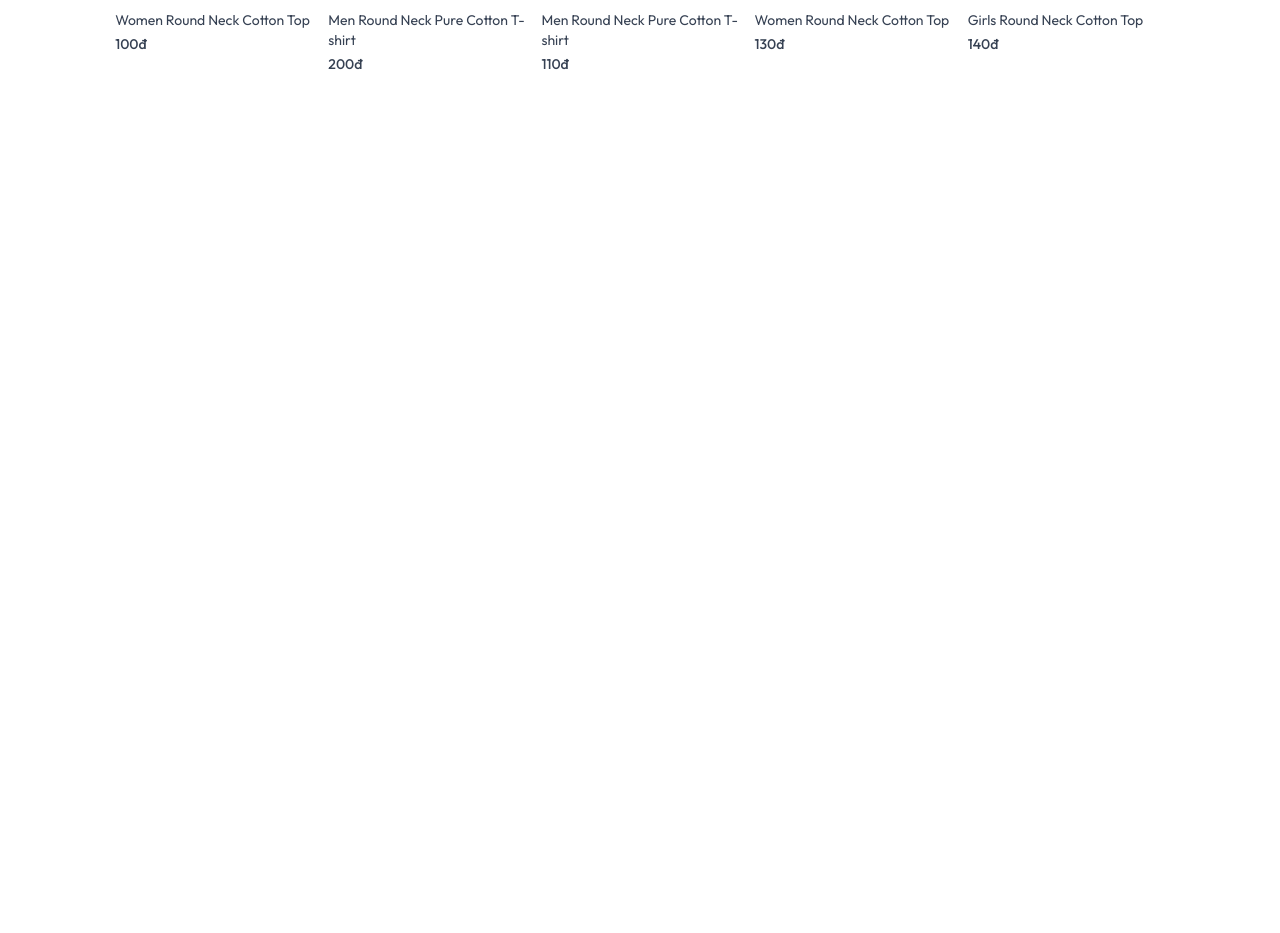
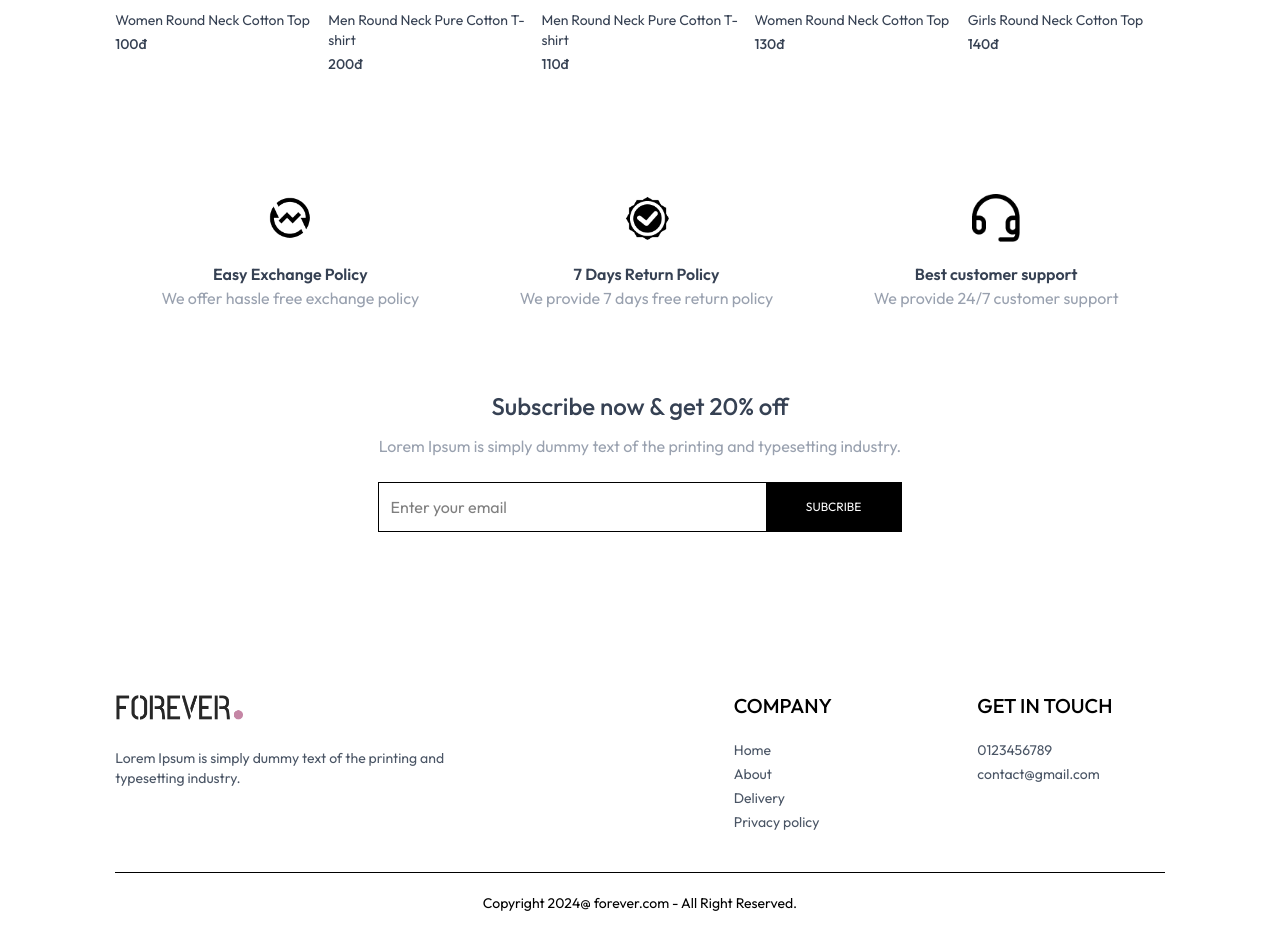
Before and after one commit to BuiCuong203/JerseyShop_Frontend, a React (Vite) app: page / in a window 1280 px wide. Shown: the part 1715-2648 px from the top of the page. Before the commit the page ends 1829 px from the top, so only its background shows below. Built offline with nearby package versions, Linux system fonts and the light colour scheme.

Commit message:
first commit

```diff
--- a/src/App.jsx
+++ b/src/App.jsx
@@ -10,6 +10,7 @@
 import PlaceOrder from "./pages/PlaceOrder"
 import Orders from "./pages/Orders"
 import Navbar from "./components/Navbar";
+import Footer from "./components/Footer";
 
 const App = () => {
   return (
@@ -27,6 +28,7 @@
         <Route path='/place-order' element={<PlaceOrder />} />
         <Route path='/orders' element={<Orders />} />
       </Routes>
+      <Footer />
     </div>
   );
 }
--- /dev/null
+++ b/src/components/Footer.jsx
@@ -0,0 +1,42 @@
+import React from 'react'
+import { assets } from '../assets/frontend_assets/assets'
+
+const Footer = () => {
+    return (
+        <div>
+            <div className='flex flex-col sm:grid grid-cols-[3fr_1fr_1fr] gap-14 my-10 mt-40 text-sm'>
+                <div>
+                    <img className='mb-5 w-32' src={assets.logo} alt='' />
+                    <p className='w-full md:w-2/3 text-gray-600'>
+                    Lorem Ipsum is simply dummy text of the printing and typesetting industry.
+                    </p>
+                </div>
+
+                <div>
+                    <p className='text-xl font-medium mb-5'>COMPANY</p>
+                    <ul className='flex flex-col gap-1 text-gray-600'>
+                        <li>Home</li>
+                        <li>About</li>
+                        <li>Delivery</li>
+                        <li>Privacy policy</li>
+                    </ul>
+                </div>
+
+                <div>
+                    <p className='text-xl font-medium mb-5'>GET IN TOUCH</p>
+                    <ul className='flex flex-col gap-1 text-gray-600'>
+                        <li>0123456789</li>
+                        <li>contact@gmail.com</li>
+                    </ul>
+                </div>
+            </div>
+
+            <div>
+                <hr />
+                <p className='py-5 text-sm text-center'>Copyright 2024@ forever.com - All Right Reserved.</p>
+            </div>
+        </div>
+    )
+}
+
+export default Footer
--- /dev/null
+++ b/src/components/Newletterbox.jsx
@@ -0,0 +1,25 @@
+import React from 'react'
+
+const Newletterbox = () => {
+
+    const onSubmitHandler = (e) => {
+        e.preventDefault();
+    }
+
+    return (
+        <div className='text-center'>
+            <p className='text-2xl font-medium text-gray-700'> Subscribe now & get 20% off</p>
+
+            <p className='text-gray-400 mt-3'>
+            Lorem Ipsum is simply dummy text of the printing and typesetting industry.
+            </p>
+
+            <form onSubmit={onSubmitHandler} className='w-full sm:w-1/2 flex items-center gap-3 mx-auto my-6 border pl-3'>
+                <input className='w-full sm:flex-1 outline-none' type="email" placeholder='Enter your email' />
+                <button className='bg-black text-white text-xs px-10 py-4 cursor-pointer' type='submit'>SUBCRIBE</button>
+            </form>
+        </div>
+    )
+}
+
+export default Newletterbox
--- /dev/null
+++ b/src/components/OurPolicy.jsx
@@ -0,0 +1,28 @@
+import React from 'react'
+import { assets } from '../assets/frontend_assets/assets'
+
+const OurPolicy = () => {
+  return (
+    <div className='flex flex-col sm:flex-row justify-around gap-12 sm:gap-2 text-center py-20 text-xs sm:text-sm md:text-base text-gray-700'>
+      <div>
+        <img src={assets.exchange_icon} className='w-12 m-auto mb-5' alt='' />
+        <p className='font-semibold'>Easy Exchange Policy</p>
+        <p className='text-gray-400'>We offer hassle free exchange policy</p>
+      </div>
+
+      <div>
+        <img src={assets.quality_icon} className='w-12 m-auto mb-5' alt='' />
+        <p className='font-semibold'>7 Days Return Policy</p>
+        <p className='text-gray-400'>We provide 7 days free return policy</p>
+      </div>
+
+      <div>
+        <img src={assets.support_img} className='w-12 m-auto mb-5' alt='' />
+        <p className='font-semibold'>Best customer support</p>
+        <p className='text-gray-400'>We provide 24/7 customer support</p>
+      </div>
+    </div>
+  )
+}
+
+export default OurPolicy
--- a/src/pages/Collection.jsx
+++ b/src/pages/Collection.jsx
@@ -1,9 +1,114 @@
-import React from 'react'
+import React, { useContext, useEffect, useState } from 'react'
+import { ShopContext } from '../context/ShopContext'
+import { assets } from '../assets/frontend_assets/assets'
+import Title from '../components/Title'
+import ProductItem from '../components/ProductItem'
 
 const Collection = () => {
+
+  const { products } = useContext(ShopContext);
+  const [showFilter, setShowFilter] = useState(false);
+  const [filterProducts, setFilterProducts] = useState([]);
+  const [category, setCategory] = useState([]);
+  const [subCategory, setSubCategory] = useState([]);
+
+  const toggleCategory = (e) => {
+    if(category.includes(e.target.value)) {
+      setCategory(prev => prev.filter(item => item !== e.target.value))
+    }
+    else {
+      setCategory(prev => [...prev, e.target.value])
+    }
+  }
+
+  const toggleSubCategory = (e) => {
+    if(subCategory.includes(e.target.value)) {
+      setSubCategory(prev => prev.filter(item => item !== e.target.value))
+    }
+    else {
+      setSubCategory(prev => [...prev, e.target.value])
+    }
+  }
+
+  const applyFilter = () => {
+    var productsCopy = products.slice();
+
+    if(category.length > 0){
+      productsCopy = productsCopy.filter(item => category.includes(item.category));
+    }
+
+    if(subCategory.length > 0) {
+      productsCopy = productsCopy.filter(item => subCategory.includes(item.subCategory))
+    }
+
+    setFilterProducts(productsCopy)
+  }
+
+  useEffect(() => {
+    applyFilter();
+  }, [category, subCategory]);
+
   return (
-    <div>
+    <div className='flex flex-col sm:flex-row gap-1 sm:gap-10 pt-10 border-t'>
+      <div className='min-w-60'>
+        <p onClick={() => setShowFilter(!showFilter)} className='my-2 text-xl flex items-center cursor-pointer gap-2'>FILTERS
+          <img className={`h-3 sm:hidden ${showFilter? 'rotate-90': ''}`} src={assets.dropdown_icon} alt='' />
+        </p>
 
+        <div className={`border border-gray-300 pl-5 py-3 mt-6 ${showFilter? '': 'hidden'} sm:block`}>
+          <p className='mb-3 text-sm font-medium'>CATEGORIES</p>
+          <div className='flex flex-col gap-2 text-sm font-light text-gray-700'>
+            <p className='flex gap-2'>
+              <input className='w-3' type='checkbox' value={'Men'} onChange={toggleCategory} />Men
+            </p>
+
+            <p className='flex gap-2'>
+              <input className='w-3' type='checkbox' value={'Women'} onChange={toggleCategory} />Women
+            </p>
+
+            <p className='flex gap-2'>
+              <input className='w-3' type='checkbox' value={'Kids'} onChange={toggleCategory} />Kids
+            </p>
+          </div>
+        </div>
+
+        <div className={`border border-gray-300 pl-5 py-3 my-5 ${showFilter? '': 'hidden'} sm:block`}>
+          <p className='mb-3 text-sm font-medium'>TYPE</p>
+          <div className='flex flex-col gap-2 text-sm font-light text-gray-700'>
+            <p className='flex gap-2'>
+              <input className='w-3' type='checkbox' value={'Topwear'} onChange={toggleSubCategory} /> Topwear
+            </p>
+
+            <p className='flex gap-2'>
+              <input className='w-3' type='checkbox' value={'Bottomwear'} onChange={toggleSubCategory} /> Bottomwear
+            </p>
+
+            <p className='flex gap-2'>
+              <input className='w-3' type='checkbox' value={'Winterwear'} onChange={toggleSubCategory} /> Winterwear
+            </p>
+          </div>
+        </div>
+      </div>
+
+      <div className='flex-1'>
+        <div className='flex justify-between text-base sm:text-2xl mb-4'>
+          <Title text1={'ALL'} text2={'COLLECTIONS'} />
+
+          <select className='border-2 border-gray-300 text-sm px-2 rounded-md' name="" id="">
+            <option value="relavent">Sort by: Relavent</option>
+            <option value="low-high">Sort by: Low to High</option>
+            <option value="high-low">Sort by: High to Low</option>
+          </select>
+        </div>
+
+        <div className='grid grid-cols-2 md:grid-cols-3 lg:grid-cols-4 gap-4 gap-y-6'>
+          {
+            filterProducts.map((item, index) => (
+              <ProductItem key={index} id={item._id} name={item.name} price={item.price} image={item.image} />
+            ))
+          }
+        </div>
+      </div>
     </div>
   )
 }
--- a/src/pages/Home.jsx
+++ b/src/pages/Home.jsx
@@ -2,6 +2,8 @@
 import Hero from '../components/Hero'
 import LastestCollection from '../components/LastestCollection'
 import BestSeller from '../components/BestSeller'
+import OurPolicy from '../components/OurPolicy'
+import Newletterbox from '../components/Newletterbox'
 
 const Home = () => {
   return (
@@ -9,6 +11,8 @@
       <Hero />
       <LastestCollection />
       <BestSeller />
+      <OurPolicy />
+      <Newletterbox />
     </div>
   )
 }
```
